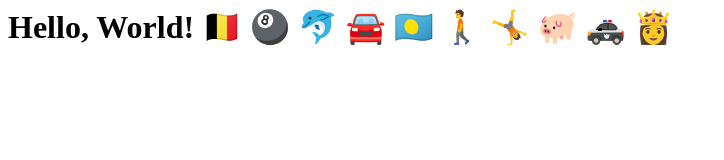
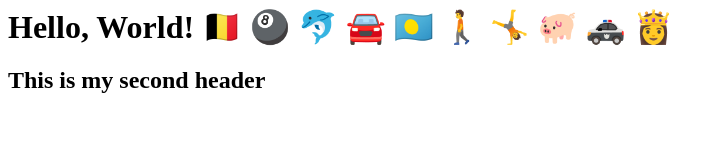
Before and after one commit to Tobi-LoFu/Hello-again, a plain HTML site: page index.html in a window 1280 px wide. Shown: the whole page, without its empty margins (0-724 px from the left). Drawn offline with Linux system fonts and the light colour scheme.

Commit message:
added second header

```diff
--- a/index.html
+++ b/index.html
@@ -1 +1,3 @@
 <h1>Hello, World! 🇧🇪 🎱 🐬 🚘 🇵🇼 🚶 🤸 🐖 🚓 👸 </h1>
+
+<h2>This is my second header</h2>
```
